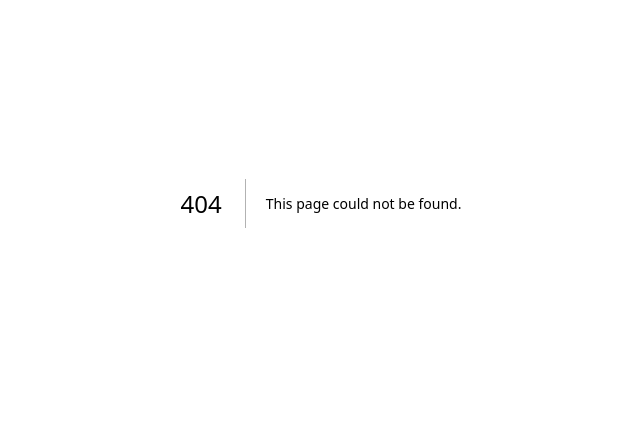
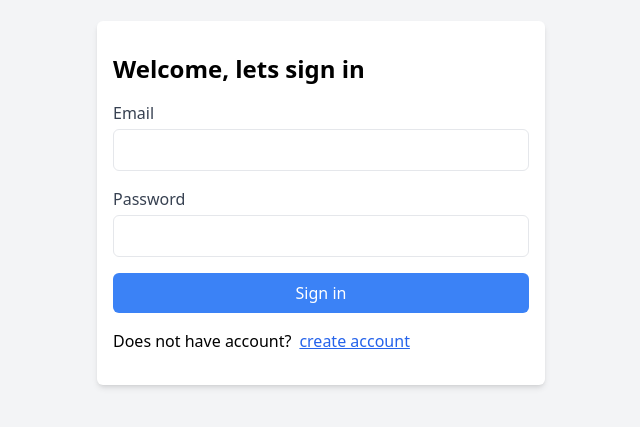
Before and after one commit to abiyyy07/rent-car, a Next.js app: page /auth/sign-in in a window 1280 px wide. Before the commit this address had no page. Shown: the part 197-624 px from the top of the page, without its empty margins (319-959 px from the left). Built offline with nearby package versions, Linux system fonts and the light colour scheme; no server answers.

Commit message:
Update Authentication

```diff
--- a/package.json
+++ b/package.json
@@ -12,6 +12,7 @@
     "axios": "^1.6.8",
     "bcrypt": "^5.1.1",
     "firebase": "^10.11.1",
+    "jsonwebtoken": "^9.0.2",
     "next": "14.2.3",
     "next-auth": "^4.24.7",
     "react": "^18",
@@ -19,6 +20,7 @@
   },
   "devDependencies": {
     "@types/bcrypt": "^5.0.2",
+    "@types/jsonwebtoken": "^9.0.6",
     "@types/node": "^20",
     "@types/react": "^18",
     "@types/react-dom": "^18",
--- /dev/null
+++ b/src/app/api/auth/[...nextauth]/route.ts
@@ -0,0 +1,86 @@
+import { login } from "@/lib/firebase/service";
+import { compare } from "bcrypt";
+import { NextAuthOptions } from "next-auth";
+import NextAuth from "next-auth/next";
+import CredentialsProvider from "next-auth/providers/credentials";
+import GoogleProvider from "next-auth/providers/google";
+import jwt from 'jsonwebtoken'
+
+const authOptions: NextAuthOptions = {
+    session: {
+        strategy: "jwt",
+    },
+    secret: process.env.NEXTAUTH_SECRET,
+    providers: [
+        CredentialsProvider({
+            type: 'credentials',
+            name: 'Credentials',
+            credentials: {
+                email: {
+                    label: 'Email',
+                    type: 'text',
+                },
+                password: {
+                    label: 'Password',
+                    type: 'password',
+                },
+            },
+            async authorize(Credentials) {
+                const { email, password } = Credentials as {
+                    email: string;
+                    password: string;
+                };
+
+                const user: any = await login({email});
+                if (user) {
+                    const passwordConfirm = await compare(password, user.password);
+                    if(passwordConfirm) {
+                        return user;
+                    }
+                    return null
+                } else {
+                    return null
+                }
+            },
+        })
+    ],
+    callbacks: {
+        async jwt({token, account, profile, user}: any) {
+            if (account?.provider === 'credentials') {
+                token.email = user.email,
+                token.fullname = user.fullname,
+                token.role = user.role
+            }
+            return token;
+        },
+
+        async session({session, token}: any) {
+            if ("email" in token) {
+                session.user.email = token.email;
+            }
+            if ("username" in token) {
+                session.user.username = token.username;
+            }
+            if ("role" in token) {
+                session.user.role = token.role;
+            }
+
+            const accessToken = jwt.sign(token, process.env.NEXTAUTH_SECRET || '', {
+                algorithm: 'HS256'
+            });
+
+            session.accessToken = accessToken;
+
+            return session;
+        }
+    },
+    pages: {
+        signIn: "/auth/sign-in"
+    }
+};
+
+const handler = NextAuth(authOptions);
+
+export {
+    handler as GET, handler as POST
+};
--- /dev/null
+++ b/src/app/auth/sign-in/page.tsx
@@ -0,0 +1,94 @@
+"use client"
+
+import { useState, useEffect } from "react"
+import { signIn, useSession } from "next-auth/react"
+import { useRouter } from "next/navigation"
+import Link from 'next/link';
+
+const SignInPage = () => {
+    const { push } = useRouter();
+    const router = useRouter()
+    const { data: session, status } : { data: any, status: string} = useSession();
+    const [error, setError] = useState('')
+    const [isLoading, setIsLoading] = useState(false);
+
+    useEffect(() => {
+        if(status === 'authenticated'){
+            router.push('/home');
+        }
+    }, [router, status, session?.user.role]);
+
+    const handleSubmit = async (e:any) => {
+        setIsLoading(true)
+        e.preventDefault();
+        try {
+            const res = await signIn("credentials", {
+                redirect: false,
+                email: e.target.email.value,
+                password: e.target.password.value,
+                callbackUrl: '/home',
+            })
+            if (!res?.error) {
+                push("/authenticated");
+              } else {
+                console.log(res)
+                if(res.status === 401) {
+                  setError("Email atau Password salah")
+                }
+              }
+        } catch (err) {
+            console.log(err);
+        }
+    };
+    return (
+        <div className="min-h-screen flex items-center justify-center bg-gray-100">
+            <head>
+                <title>RentCar - Sign In</title>
+            </head>
+            <div className="max-w-md w-full px-4 py-8 bg-white shadow-md rounded-md">
+                {error !== '' && <div className="flex-col text-red-600 font-bold text-xl">{error}</div>}
+                <h2 className="text-2xl font-bold mb-4">Welcome, lets sign in</h2>
+                <form onSubmit={handleSubmit}>
+                <div className="mb-4">
+                    <label htmlFor="email" className="block text-gray-700">
+                    Email
+                    </label>
+                    <input
+                    type="email"
+                    id="email"
+                    name="email"
+                    className="w-full px-3 py-2 mt-1 text-gray-800 border rounded-md focus:outline-none focus:border-blue-500"
+                    required
+                    />
+                </div>
+                <div className="mb-4">
+                    <label htmlFor="password" className="block text-gray-700">
+                    Password
+                    </label>
+                    <input
+                    type="password"
+                    id="password"
+                    name="password"
+                    className="w-full px-3 py-2 mt-1 text-gray-800 border rounded-md focus:outline-none focus:border-blue-500"
+                    required
+                    />
+                </div>
+                <button
+                disabled={isLoading}
+                    type="submit"
+                    onSubmit={(e) => handleSubmit(e)}
+                    className="w-full py-2 px-4 bg-blue-500 text-white rounded-md hover:bg-blue-600 focus:outline-none focus:ring-2 focus:ring-blue-500 focus:ring-opacity-50"
+                >
+                    {isLoading ? "Loading..." : "Sign in"}
+                </button>
+                <div className="flex mt-4 justify-start">
+                    <p className="mr-2">Does not have account?</p>
+                    <Link href="/auth/sign-up" className="text-blue-600 underline">create account</Link>
+                </div>
+                </form>
+            </div>
+        </div>
+    )
+}
+
+export default SignInPage;
--- a/src/app/auth/sign-up/page.tsx
+++ b/src/app/auth/sign-up/page.tsx
@@ -2,6 +2,7 @@
 
 import { useState, useEffect } from "react"
 import { useRouter } from "next/navigation"
+import Link from "next/link";
 import { authServices } from "@/services/auth/route";
 
 export default function SignUpPage() {
@@ -33,37 +34,41 @@ export default function SignUpPage() {
     };
 
     return (
-        <div className="min-h-screen flex items-center justify-center bg-gray-600">
+        <div className="min-h-screen flex items-center justify-center bg-gray-100">
             <div className="max-w-md w-full px-4 py-8 bg-white shadow-md rounded-md">
                 <h2 className="text-2xl font-bold mb-4 text-center">Sign Up</h2>
                 <form onSubmit={handleSubmit} className="space-y-4">
                     <div>
                         <label htmlFor="email" className="block text-gray-700">Email</label>
-                        <input type="email" id="email" name="email" required className="w-full px-3 py-2 mt-1 text-gray-800 border rounded-md focus:outline-none focus:border-blue-500" />
+                        <input type="email" id="email" name="email" placeholder="email@gmail.com" required className="w-full px-3 py-2 mt-1 text-gray-800 border rounded-md focus:outline-none focus:border-blue-500" />
                     </div>
                     <div>
                         <label htmlFor="password" className="block text-gray-700">Password</label>
-                        <input type="password" id="password" name="password" required className="w-full px-3 py-2 mt-1 text-gray-800 border rounded-md focus:outline-none focus:border-blue-500" />
+                        <input type="password" id="password" name="password" placeholder="*********" required className="w-full px-3 py-2 mt-1 text-gray-800 border rounded-md focus:outline-none focus:border-blue-500" />
                     </div>
                     <div>
                         <label htmlFor="username" className="block text-gray-700">Username</label>
-                        <input type="text" id="username" name="username" required className="w-full px-3 py-2 mt-1 text-gray-800 border rounded-md focus:outline-none focus:border-blue-500" />
+                        <input type="text" id="username" name="username" placeholder="Optimus Prime" required className="w-full px-3 py-2 mt-1 text-gray-800 border rounded-md focus:outline-none focus:border-blue-500" />
                     </div>
                     <div>
                         <label htmlFor="birthday" className="block text-gray-700">Birthday</label>
-                        <input type="date" id="birthday" name="birthday" required className="w-full px-3 py-2 mt-1 text-gray-800 border rounded-md focus:outline-none focus:border-blue-500" />
+                        <input type="date" id="birthday" name="birthday" placeholder="00/00/0000" required className="w-full px-3 py-2 mt-1 text-gray-800 border rounded-md focus:outline-none focus:border-blue-500" />
                     </div>
                     <div>
                         <label htmlFor="phone" className="block text-gray-700">Phone</label>
-                        <input type="tel" id="phone" name="phone" required className="w-full px-3 py-2 mt-1 text-gray-800 border rounded-md focus:outline-none focus:border-blue-500" />
+                        <input type="tel" id="phone" name="phone" required placeholder="0896********" className="w-full px-3 py-2 mt-1 text-gray-800 border rounded-md focus:outline-none focus:border-blue-500" />
                     </div>
                     <div>
                         <label htmlFor="address" className="block text-gray-700">Address</label>
-                        <input type="text" id="address" name="address" required className="w-full px-3 py-2 mt-1 text-gray-800 border rounded-md focus:outline-none focus:border-blue-500" />
+                        <input type="text" id="address" name="address" placeholder="My Address" required className="w-full px-3 py-2 mt-1 text-gray-800 border rounded-md focus:outline-none focus:border-blue-500" />
                     </div>
                     <button type="submit" className="w-full py-2 bg-blue-500 text-white rounded-md hover:bg-blue-600 focus:outline-none focus:ring-2 focus:ring-blue-500 focus:ring-opacity-50">
                         {isLoading ? "Loading..." : "Sign Up"}
                     </button>
+                    <div className="flex mt-4 justify-start">
+                        <p className="mr-2">Already have an account?</p>
+                        <Link href="/auth/sign-in" className="text-blue-600 underline">Lets Sign In</Link>
+                    </div>
                 </form>
             </div>
         </div>
--- /dev/null
+++ b/src/app/home/page.tsx
@@ -0,0 +1,20 @@
+'use client'
+
+import { signOut, useSession } from "next-auth/react"
+import { useRouter } from "next/navigation"
+import { useEffect, useState } from "react"
+
+export default function HomePage() {
+    const router = useRouter();
+    const { data: session, status } : {data: any, status: string} = useSession()
+    useEffect(() => {
+        if (status === "unauthenticated") {
+            router.push("/auth/sign-in")
+        }
+    })
+    return (
+        <div className="">
+            <button onClick={() => signOut()}>SIGNOUT</button>
+        </div>
+    )
+}
--- a/src/components/layouts/navbar.tsx
+++ b/src/components/layouts/navbar.tsx
@@ -2,9 +2,11 @@
 
 import Link from "next/link";
 import { useState } from "react";
+import { useSession } from "next-auth/react";
 
 const Navbar: React.FC = () => {
     const [isOpen, setIsOpen] = useState(false);
+    const { status } : { data: any, status: string} = useSession();
 
     const toggleNavbar = () => {
       setIsOpen(!isOpen);
@@ -66,10 +68,16 @@ const Navbar: React.FC = () => {
                     </svg>
                 </button>
                 </div>
-                <div className="flex">
-                    <Link href="" className="mr-1 ml-1 text-white">login</Link>
-                    <Link href="/auth/sign-up" className="mr-1 ml-1 text-white">register</Link>
-                </div>
+                {status === "authenticated" ? (
+                    <div className="hidden md:block">
+                        <Link href="/home" className="mr-1 ml-1 text-black px-2 py-1 bg-yellow-400 font-semibold border border-yellow-400 transition hover:bg-yellow-300">Dashboard</Link>
+                    </div>
+                ) : (
+                    <div className="hidden md:block">
+                        <Link href="/auth/sign-in" className="mr-1 ml-1 text-black px-2 py-1 bg-yellow-400 font-semibold border border-yellow-400 transition hover:bg-yellow-300">SignIn</Link>
+                        <Link href="/auth/sign-up" className="mr-1 ml-1 text-white px-2 py-1 font-semibold bg-transparent border border-yellow-400 transition hover:bg-yellow-400 hover:text-black">SignUp</Link>
+                    </div>
+                )}
             </div>
         </div>
 
```
Also changed, not shown: 1 other file (tests, documents, lock files or other folders).
